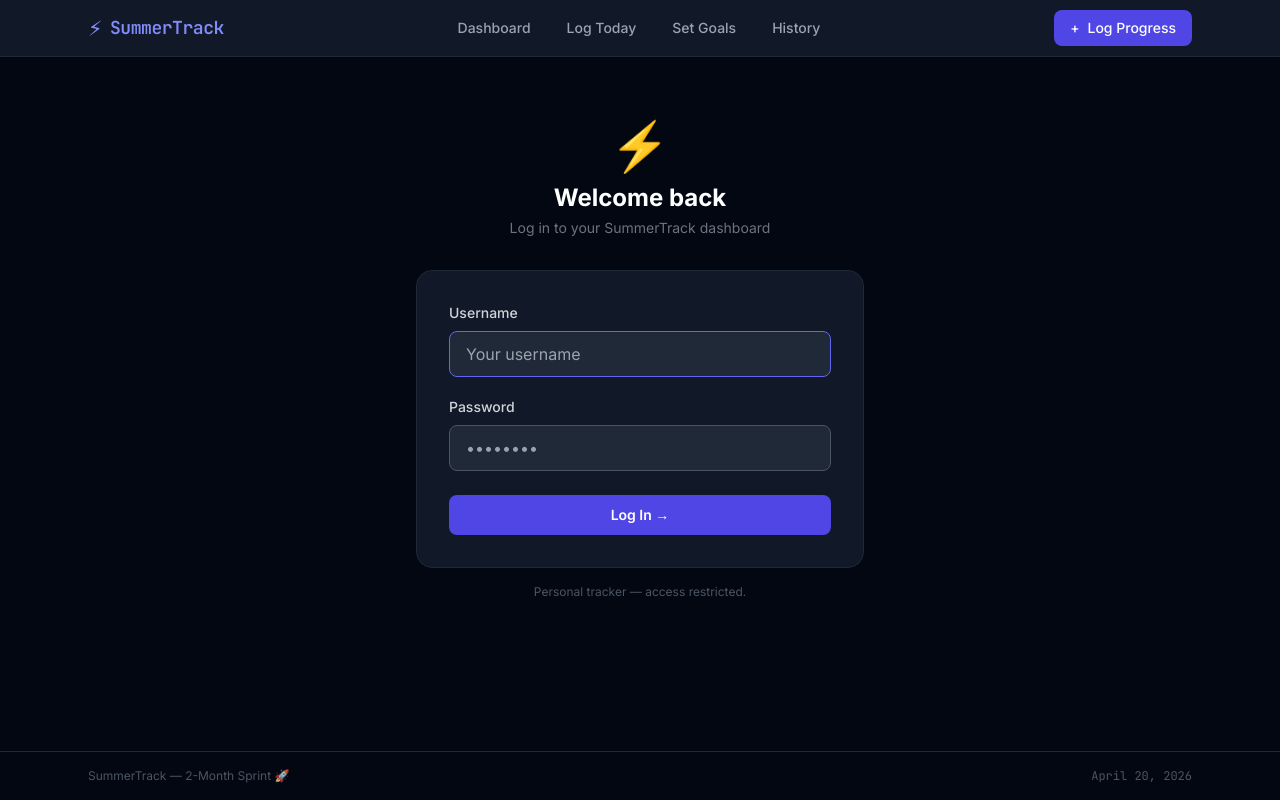
After one commit to Lunar-Wolf-Ai/summer-tracker, a Django app: page /login/ in a window 1280 px wide. The commit adds this page. Run offline with Django 5.2, Linux system fonts and the light colour scheme; some libraries are stand-ins or nearby versions.

Commit message:
Add weekly history + login protection

```diff
--- a/core/settings.py
+++ b/core/settings.py
@@ -54,6 +54,7 @@ TEMPLATES = [
                 'django.template.context_processors.request',
                 'django.contrib.auth.context_processors.auth',
                 'django.contrib.messages.context_processors.messages',
+                'tracker.context_processors.global_context',
             ],
         },
     },
@@ -92,3 +93,7 @@ USE_I18N = True
 USE_TZ = True
 
 DEFAULT_AUTO_FIELD = 'django.db.models.BigAutoField'
+
+LOGIN_URL = '/login/'
+LOGIN_REDIRECT_URL = '/'
+LOGOUT_REDIRECT_URL = '/login/'
--- a/core/urls.py
+++ b/core/urls.py
@@ -1,9 +1,10 @@
-# core/urls.py
-
 from django.contrib import admin
 from django.urls import path, include
+from django.contrib.auth import views as auth_views
 
 urlpatterns = [
     path('admin/', admin.site.urls),
-    path('', include('tracker.urls')),  # Mount tracker at root
+    path('', include('tracker.urls')),
+    path('login/', auth_views.LoginView.as_view(template_name='registration/login.html'), name='login'),
+    path('logout/', auth_views.LogoutView.as_view(next_page='login'), name='logout'),
 ]
--- a/templates/base.html
+++ b/templates/base.html
@@ -83,6 +83,21 @@
                     {% if request.resolver_match.url_name == 'set_goal' %}nav-active{% endif %}">
             Set Goals
           </a>
+          <a href="{% url 'weekly_history' %}"
+             class="px-4 py-4 text-sm font-medium text-gray-400 hover:text-white transition-colors
+                   {% if request.resolver_match.url_name == 'weekly_history' %}nav-active{% endif %}">
+            History
+          </a>
+          <!-- Add this just before the closing </div> of the nav flex row -->
+          {% if user.is_authenticated %}
+          <form method="POST" action="{% url 'logout' %}" class="hidden sm:block">
+              {% csrf_token %}
+            <button type="submit"
+            class="text-xs text-gray-500 hover:text-gray-300 transition-colors px-3 py-1.5 rounded-lg hover:bg-gray-800">
+            Logout
+            </button>
+          </form>
+          {% endif %}
         </div>
 
         <!-- Quick Action Button (Desktop) -->
@@ -106,6 +121,7 @@
         <a href="{% url 'dashboard' %}" class="block px-3 py-2 text-sm text-gray-300 hover:text-white rounded-md hover:bg-gray-800">Dashboard</a>
         <a href="{% url 'log_progress' %}" class="block px-3 py-2 text-sm text-gray-300 hover:text-white rounded-md hover:bg-gray-800">Log Today</a>
         <a href="{% url 'set_goal' %}" class="block px-3 py-2 text-sm text-gray-300 hover:text-white rounded-md hover:bg-gray-800">Set Goals</a>
+        <a href="{% url 'weekly_history' %}" class="block px-3 py-2 text-sm text-gray-300 hover:text-white rounded-md hover:bg-gray-800">History</a>
       </div>
     </div>
   </nav>
--- /dev/null
+++ b/templates/registration/login.html
@@ -0,0 +1,53 @@
+{% extends "base.html" %}
+{% block title %}Login — SummerTrack{% endblock %}
+
+{% block content %}
+<div class="min-h-[70vh] flex items-center justify-center">
+  <div class="w-full max-w-md">
+
+    <div class="text-center mb-8">
+      <span class="text-5xl">⚡</span>
+      <h1 class="text-2xl font-bold text-white mt-3">Welcome back</h1>
+      <p class="text-gray-500 text-sm mt-1">Log in to your SummerTrack dashboard</p>
+    </div>
+
+    <div class="bg-gray-900 border border-gray-800 rounded-2xl p-8">
+      <form method="POST" novalidate>
+        {% csrf_token %}
+
+        {% if form.errors %}
+        <div class="bg-red-900/40 border border-red-800 text-red-300 text-sm px-4 py-3 rounded-lg mb-5">
+          Invalid username or password. Please try again.
+        </div>
+        {% endif %}
+
+        <div class="mb-5">
+          <label class="block text-sm font-medium text-gray-300 mb-2">Username</label>
+          <input type="text" name="username" autofocus autocomplete="username"
+                 class="w-full bg-gray-800 border border-gray-600 rounded-lg px-4 py-2.5
+                        text-white focus:outline-none focus:border-indigo-500 transition-colors"
+                 placeholder="Your username" />
+        </div>
+
+        <div class="mb-6">
+          <label class="block text-sm font-medium text-gray-300 mb-2">Password</label>
+          <input type="password" name="password" autocomplete="current-password"
+                 class="w-full bg-gray-800 border border-gray-600 rounded-lg px-4 py-2.5
+                        text-white focus:outline-none focus:border-indigo-500 transition-colors"
+                 placeholder="••••••••" />
+        </div>
+
+        <button type="submit"
+                class="w-full bg-indigo-600 hover:bg-indigo-500 text-white font-semibold
+                       py-2.5 rounded-lg transition-colors text-sm">
+          Log In →
+        </button>
+      </form>
+    </div>
+
+    <p class="text-center text-xs text-gray-600 mt-4">
+      Personal tracker — access restricted.
+    </p>
+  </div>
+</div>
+{% endblock %}
--- /dev/null
+++ b/tracker/context_processors.py
@@ -0,0 +1,7 @@
+from django.utils import timezone
+
+def global_context(request):
+    """Injects variables available in every template automatically."""
+    return {
+        'today': timezone.localdate(),
+    }
--- a/tracker/urls.py
+++ b/tracker/urls.py
@@ -13,4 +13,7 @@ urlpatterns = [
 
     # Daily logging
     path('log/', views.log_progress, name='log_progress'),
+
+    #Weekly history
+    path('history/', views.weekly_history, name='weekly_history'),
 ]
```
Also changed, not shown: templates/tracker/weekly_history.html (added, +95 -0 lines), tracker/views.py (+32 -4 lines).
